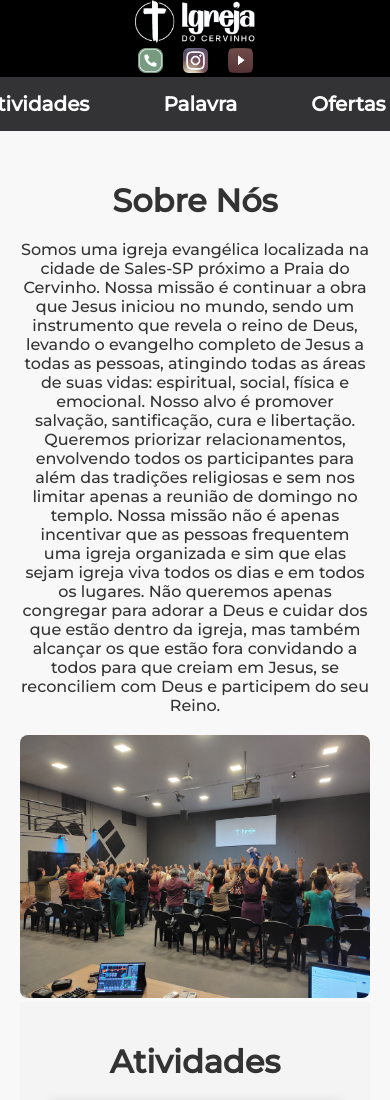
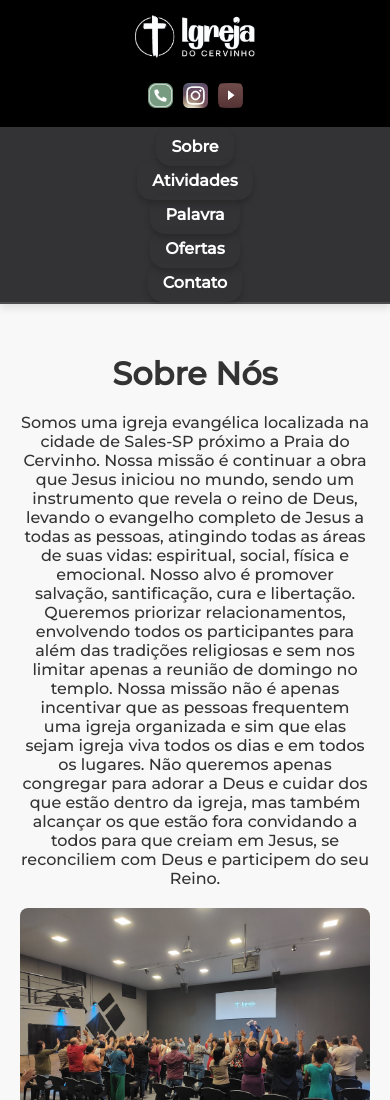
Before and after one commit to marcos110123/Igreja, a plain HTML site: page docs/index.html in a window 390 px wide. Shown: the top 1100 px of the page. Drawn offline with Linux system fonts and the light colour scheme.

Commit message:
Mensagem explicativa do commit

```diff
--- a/docs/styles.css
+++ b/docs/styles.css
@@ -14,14 +14,14 @@ body {
 
 /* Estilo para o cabeçalho */
 header {
-    background-color: hsl(0, 0%, 0%);
+    background-color: hsl(0, 0%, 0%); /* Cor de fundo do header */
     color: white;
     padding: 0px 0;
     text-align: center;
     position: relative;
     z-index: 1;
-    box-shadow: 0 4px 8px rgba(0, 0, 0, 0);
-    overflow: hidden; /* Garante que nada transborde */
+    box-shadow: 0 4px 8px rgba(0, 0, 0, 0.1); /* Sombra suave */
+    overflow: hidden;
 }
 
 /* Header content flex ajustado */
@@ -32,7 +32,7 @@ header {
     width: 100%; /* Alinha os itens para toda a largura */
     padding: 0 10px; /* Adiciona um pouco de espaçamento nas laterais */
     box-sizing: border-box; /* Garante que o padding não quebre o layout */
-    overflow: hidden; /* Garante que nada transborde */
+    overflow: hidden;
 }
 
 /* Ajuste no nome da igreja */
@@ -55,23 +55,23 @@ header {
     margin-right: 0px;
     max-width: 100%; /* Garante que a logo não ultrapasse os limites do cabeçalho */
 }
+
 /* Estilização da lista de redes sociais */
 .social-links {
     list-style: none;
     display: flex;
     gap: 20px; /* Espaçamento entre ícones */
     align-items: center;
-
 }
 
-
+/* Ajuste no tamanho dos ícones */
 .social-links li img {
-    width: 25px; /* Ajuste do tamanho dos ícones */
+    width: 25px;
     height: 25px;
     transition: transform 0.2s ease-in-out;
+}
 
-
-}
+/* Ajuste no filtro dos ícones */
 .social-links img {
     width: 40px;
     height: 40px;
@@ -82,15 +82,82 @@ header {
 .social-links img:hover {
     filter: none; /* Retorna à cor original ao passar o mouse */
 }
+
 /* Efeito de hover nos ícones */
 .social-links li img:hover {
     transform: scale(1.1);
 }
 
+/* Estilos específicos para dispositivos móveis */
+@media (max-width: 768px) {
+    /* Ajusta a estrutura do cabeçalho */
+    .header-content {
+        flex-direction: column; /* Empilha os elementos verticalmente */
+        text-align: center; /* Garante que o conteúdo do header fique centralizado */
+        padding: 20px 15px;
+    }
+
+    /* Ajusta o nome da igreja para telas menores */
+    #nome-igreja {
+        font-size: 1.5rem; /* Diminui o tamanho da fonte */
+        margin-bottom: 10px; /* Adiciona um pequeno espaçamento */
+    }
+
+    /* Ajusta a logo para telas menores */
+    .logo-igreja {
+        width: 150px; /* Logo um pouco menor em dispositivos móveis */
+        height: auto;
+        margin-bottom: 10px; /* Adiciona espaçamento entre a logo e o texto */
+    }
+
+    /* Ajusta os ícones de redes sociais */
+    .social-links {
+        gap: 15px; /* Diminui o espaçamento entre os ícones */
+        justify-content: center; /* Centraliza os ícones */
+        margin-top: 10px;
+    }
+
+    /* Ajuste no tamanho dos ícones de redes sociais */
+    .social-links li img {
+        width: 30px; /* Ícones um pouco menores */
+        height: 30px;
+    }
+}
+
+/* Estilos para telas muito pequenas */
+@media (max-width: 480px) {
+    /* Ajusta o padding do cabeçalho */
+    header .header-content {
+        padding: 15px 10px; /* Ajusta o padding para caber melhor em telas pequenas */
+    }
+
+    /* Ajusta o nome da igreja */
+    #nome-igreja {
+        font-size: 1.2rem; /* Tamanho da fonte ainda menor para telas pequenas */
+    }
+
+    /* Ajusta a logo para caber melhor */
+    .logo-igreja {
+        width: 120px; /* Logo ainda menor */
+    }
+
+    /* Ajusta os ícones de redes sociais */
+    .social-links {
+        gap: 10px; /* Espaçamento bem menor */
+    }
+
+    .social-links li img {
+        width: 25px; /* Ícones bem pequenos */
+        height: 25px;
+    }
+}
+
+
 nav {
     background-color: #333335; /* Cor de fundo moderna */
     padding: 15px 0;
     text-align: center;
+    border-bottom: 2px solid #4d4c4c; /* Borda sutil para separar o menu do resto da página */
 }
 
 nav ul {
@@ -101,10 +168,10 @@ nav ul {
     justify-content: center;
     gap: 30px; /* Aumentei o espaçamento */
 }
+
 nav ul li {
     display: inline;
 }
-
 
 nav ul li a {
     text-decoration: none;
@@ -116,13 +183,59 @@ nav ul li a {
     transition: all 0.3s ease-in-out;
     position: relative;
     overflow: hidden;
+    box-shadow: 0 4px 6px rgba(0, 0, 0, 0.2); /* Sombra suave para destacar os links */
 }
-
 
 nav ul li a:hover {
     background-color: #4d4c4c; /* Cor ao passar o mouse */
     color: #ffffff;
+    transform: scale(1.05); /* Efeito de aumentar um pouco o item ao passar o mouse */
+    box-shadow: 0 8px 12px rgba(0, 0, 0, 0.3); /* Sombra mais forte no hover */
 }
+
+nav ul li a:active {
+    background-color: #5c5a5a; /* Cor de fundo quando o item for tocado no celular */
+}
+
+/* Estilos responsivos */
+@media (max-width: 768px) {
+    nav ul {
+        flex-direction: column; /* Torna os itens do menu em uma coluna */
+        gap: 20px; /* Ajusta o espaçamento para ficar mais compacto */
+    }
+
+    nav ul li a {
+        font-size: 18px; /* Reduz o tamanho da fonte em telas menores */
+        padding: 12px 18px; /* Ajusta o espaçamento do link */
+        border-radius: 20px; /* Diminui o arredondamento para ficar mais compacto */
+    }
+}
+
+@media (max-width: 480px) {
+    nav {
+        padding: 10px 0; /* Diminui o padding do nav para caber melhor */
+    }
+
+    nav ul {
+        gap: 15px; /* Menos espaçamento em telas ainda menores */
+    }
+
+    nav ul li a {
+        font-size: 16px; /* Fonte ainda menor em telas pequenas */
+        padding: 10px 15px; /* Ajusta o padding para caber melhor */
+        border-radius: 15px; /* Mais arredondado */
+    }
+
+    nav ul li a:hover {
+        background-color: #666666; /* Cor do hover mais suave em dispositivos móveis */
+    }
+
+    nav ul li a:active {
+        background-color: #777777; /* Cor do ativo (toque) mais suave */
+    }
+}
+
+
 /* Estilo das seções */
 section {
     padding: 50px 20px;
```
